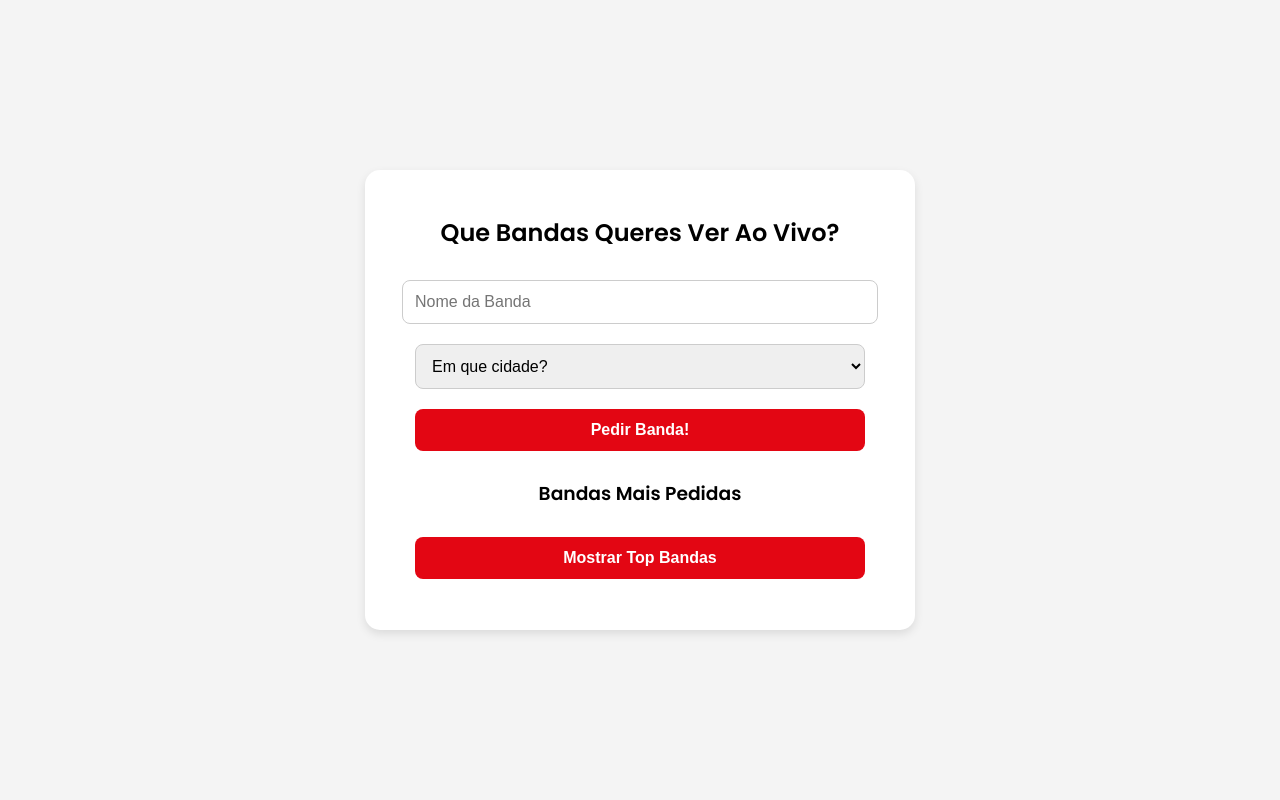
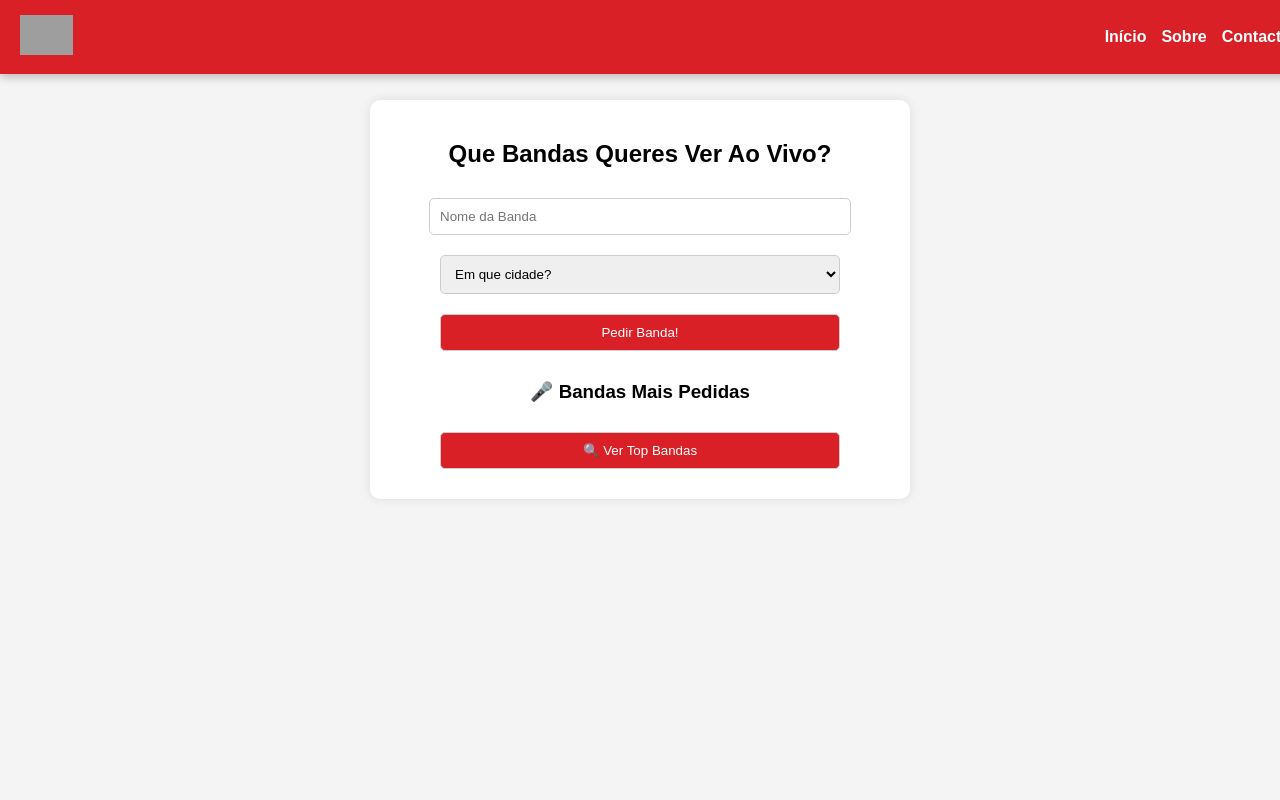
Before and after one commit to joaodessa/band-request-bot, a Flask app: page / in a window 1280 px wide. Run offline with Flask 3, Linux system fonts and the light colour scheme; grey boxes are pictures that could not be loaded.

```diff
--- a/templates/index.html
+++ b/templates/index.html
@@ -1,59 +1,112 @@
 <!DOCTYPE html>
-<html lang="en">
+<html lang="pt">
 <head>
     <meta charset="UTF-8">
     <meta name="viewport" content="width=device-width, initial-scale=1.0">
-    <title>Que Bandas Queres Ver ao Vivo?</title>
+    <title>CrowdMusic - Pedidos de Bandas</title>
     <style>
-        @import url('https://fonts.googleapis.com/css2?family=Poppins:wght@300;400;600&display=swap');
-
+        /* General Page Styling */
         body {
-            font-family: 'Poppins', sans-serif;
+            font-family: Arial, sans-serif;
             text-align: center;
             background-color: #f4f4f4;
+            margin: 0;
+            padding: 0;
+        }
+
+        /* 🔥 HEADER STYLES 🔥 */
+        .header {
+            background-color: #D92027; /* Red from CrowdMusic */
+            color: white;
+            padding: 15px 20px;
+            text-align: center;
             display: flex;
-            justify-content: center;
+            justify-content: space-between;
             align-items: center;
-            height: 100vh;
-            margin: 0;
+            position: fixed;
+            width: 100%;
+            top: 0;
+            left: 0;
+            z-index: 1000;
+            box-shadow: 0px 4px 8px rgba(0, 0, 0, 0.2);
         }
-        .card {
-            background: #ffffff;
-            max-width: 500px;
-            width: 100%;
-            padding: 25px;
-            border-radius: 15px;
-            box-shadow: 0px 4px 10px rgba(0, 0, 0, 0.1);
+
+        .header-logo img {
+            height: 40px;
         }
-        input, select, button {
-            width: 90%;
-            padding: 12px;
-            margin: 10px 0;
-            border-radius: 8px;
-            border: 1px solid #ccc;
-            font-size: 16px;
+
+        .nav-links {
+            display: flex;
+            gap: 15px;
         }
-        button {
-            background-color: #E30613; /* CrowdMusic Red */
+
+        .nav-links a {
             color: white;
+            text-decoration: none;
             font-weight: bold;
-            border: none;
-            cursor: pointer;
             transition: 0.3s;
         }
+
+        .nav-links a:hover {
+            text-decoration: underline;
+        }
+
+        /* Main Content Adjustments */
+        .container {
+            max-width: 500px;
+            margin: 100px auto 50px; /* Push down to avoid overlap */
+            background: white;
+            padding: 20px;
+            border-radius: 10px;
+            box-shadow: 0px 0px 10px rgba(0,0,0,0.1);
+        }
+
+        input, select, button {
+            width: 80%;
+            padding: 10px;
+            margin: 10px;
+            border-radius: 5px;
+            border: 1px solid #ccc;
+        }
+
+        button {
+            background-color: #D92027; /* Red button */
+            color: white;
+            cursor: pointer;
+        }
+
         button:hover {
-            background-color: #C00510;
+            background-color: #B61C23; /* Slightly darker red */
         }
+
         #response {
-            margin-top: 15px;
+            margin-top: 20px;
             font-weight: bold;
         }
     </style>
 </head>
 <body>
-    <div class="card">
+
+    <!-- 🔥 HEADER 🔥 -->
+    <div class="header">
+        <div class="header-logo">
+            <img src="https://www.crowdmusic.pt/img/logo.png" alt="CrowdMusic Logo">
+        </div>
+        <div class="nav-links">
+            <a href="#">Início</a>
+            <a href="#">Sobre</a>
+            <a href="#">Contactos</a>
+        </div>
+    </div>
+
+    <!-- 🔹 FORM SECTION -->
+    <div class="container">
         <h2>Que Bandas Queres Ver Ao Vivo?</h2>
+
+        <!-- Band Name Input -->
         <input type="text" id="bandName" placeholder="Nome da Banda">
+
+        <!-- City Selection Dropdown -->
         <select id="cityName">
             <option value="" disabled selected>Em que cidade?</option>
             <option value="Aveiro">Aveiro</option>
@@ -68,21 +121,28 @@
             <option value="Vigo">Vigo</option>
             <option value="Viseu">Viseu</option>
         </select>
+
+        <!-- Submit Button -->
         <button onclick="submitRequest()">Pedir Banda!</button>
+
+        <!-- Response Message -->
         <p id="response"></p>
-        <h3>Bandas Mais Pedidas</h3>
-        <button onclick="fetchTopBands()">Mostrar Top Bandas</button>
-        <ul id="topBandsList"></ul>
+
+        <h3>🎤 Bandas Mais Pedidas</h3>
+        <button onclick="fetchTopBands()">🔍 Ver Top Bandas</button>
+        <div id="topBandsList" class="top-bands-container"></div>
     </div>
 
     <script>
         function submitRequest() {
             const bandName = document.getElementById("bandName").value;
             const cityName = document.getElementById("cityName").value;
+
             if (!bandName || !cityName) {
                 document.getElementById("response").innerText = "Insere uma banda e uma cidade!";
                 return;
             }
+
             fetch("/add_band", {
                 method: "POST",
                 headers: { "Content-Type": "application/json" },
@@ -103,16 +163,26 @@
             .then(data => {
                 const list = document.getElementById("topBandsList");
                 list.innerHTML = "";
-                data.top_bands.split("\n").forEach(band => {
-                    if (band.trim()) {
-                        const li = document.createElement("li");
-                        li.innerText = band;
-                        list.appendChild(li);
-                    }
+                let bandsArray = data.top_bands.split("\n").filter(band => band.trim());
+
+                bandsArray.forEach((band, index) => {
+                    let [bandName, count] = band.split(": ");
+
+                    const bandCard = document.createElement("div");
+                    bandCard.classList.add("band-card");
+
+                    bandCard.innerHTML = `
+                        <span class="band-rank">#${index + 1}</span>
+                        <span class="band-name">${bandName}</span>
+                        <span class="band-count">🔥 ${count} pedidos</span>
+                    `;
+
+                    list.appendChild(bandCard);
                 });
             })
             .catch(error => console.error("Error:", error));
         }
     </script>
+
 </body>
 </html>
```
